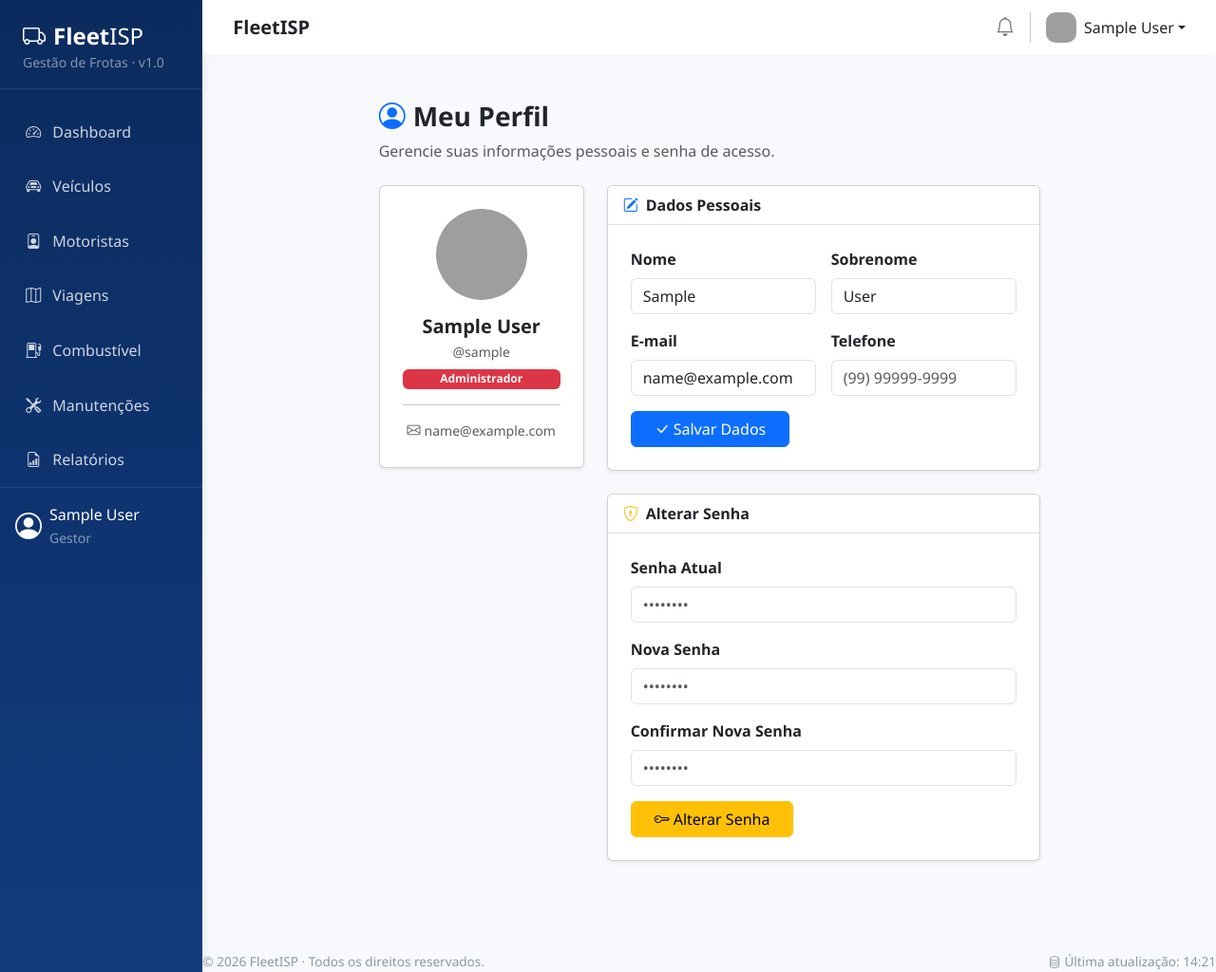
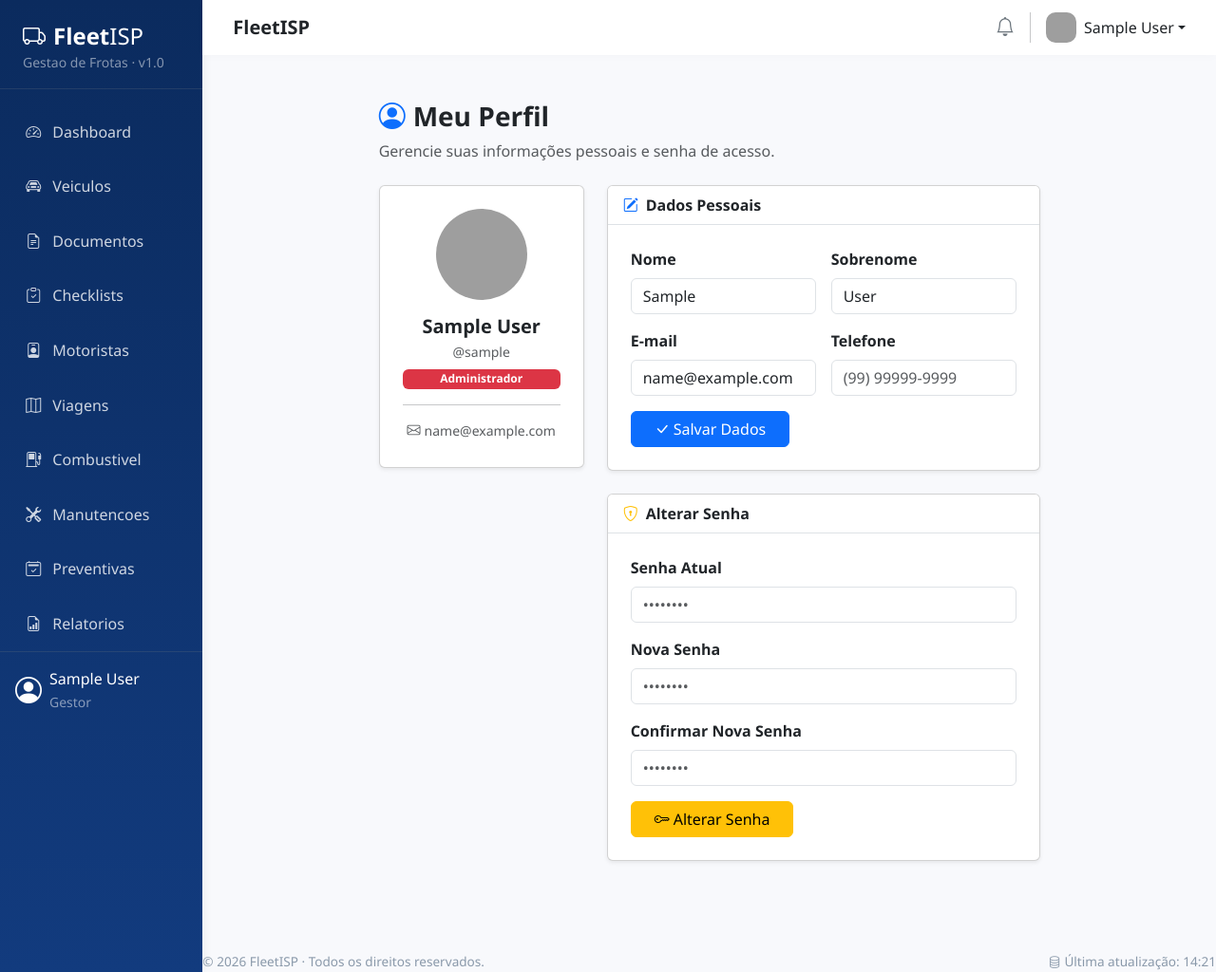
Before and after one commit to FrotaISP/frotaisp, a Django app: page /accounts/perfil/ in a window 1280 px wide. Shown: the whole page at 95% size. Run offline with Django 4.2, Linux system fonts and the light colour scheme; the visitor is signed in with stand-in values (Sample User, id 1); grey boxes are pictures that could not be loaded.

Commit message:
Add sidebar links for high priority fleet features

```diff
--- a/templates/includes/sidebar.html
+++ b/templates/includes/sidebar.html
@@ -5,14 +5,20 @@
             <h4 class="text-white fw-bold mb-0">
                 <i class="bi bi-truck me-2"></i>Fleet<span class="fw-light">ISP</span>
             </h4>
-            <small class="text-white-50">Gestão de Frotas · v1.0</small>
+            <small class="text-white-50">Gestao de Frotas · v1.0</small>
         </div>
         <nav class="nav flex-column mt-3">
             <a class="nav-link {% if request.resolver_match.app_name == 'dashboard' %}active{% endif %}" href="{% url 'dashboard:index' %}">
                 <i class="bi bi-speedometer2"></i> Dashboard
             </a>
-            <a class="nav-link {% if request.resolver_match.app_name == 'vehicles' %}active{% endif %}" href="{% url 'vehicles:list' %}">
-                <i class="bi bi-car-front"></i> Veículos
+            <a class="nav-link {% if request.resolver_match.app_name == 'vehicles' and request.resolver_match.url_name == 'list' %}active{% endif %}" href="{% url 'vehicles:list' %}">
+                <i class="bi bi-car-front"></i> Veiculos
+            </a>
+            <a class="nav-link {% if request.resolver_match.url_name == 'documents' %}active{% endif %}" href="{% url 'vehicles:documents' %}">
+                <i class="bi bi-file-earmark-text"></i> Documentos
+            </a>
+            <a class="nav-link {% if request.resolver_match.url_name == 'checklists' %}active{% endif %}" href="{% url 'vehicles:checklists' %}">
+                <i class="bi bi-clipboard-check"></i> Checklists
             </a>
             <a class="nav-link {% if request.resolver_match.app_name == 'drivers' %}active{% endif %}" href="{% url 'drivers:list' %}">
                 <i class="bi bi-person-badge"></i> Motoristas
@@ -21,13 +27,16 @@
                 <i class="bi bi-map"></i> Viagens
             </a>
             <a class="nav-link {% if request.resolver_match.app_name == 'fuel' %}active{% endif %}" href="{% url 'fuel:list' %}">
-                <i class="bi bi-fuel-pump"></i> Combustível
+                <i class="bi bi-fuel-pump"></i> Combustivel
             </a>
-            <a class="nav-link {% if request.resolver_match.app_name == 'maintenance' %}active{% endif %}" href="{% url 'maintenance:list' %}">
-                <i class="bi bi-tools"></i> Manutenções
+            <a class="nav-link {% if request.resolver_match.app_name == 'maintenance' and request.resolver_match.url_name == 'list' %}active{% endif %}" href="{% url 'maintenance:list' %}">
+                <i class="bi bi-tools"></i> Manutencoes
+            </a>
+            <a class="nav-link {% if request.resolver_match.url_name == 'plans' %}active{% endif %}" href="{% url 'maintenance:plans' %}">
+                <i class="bi bi-calendar2-check"></i> Preventivas
             </a>
             <a class="nav-link {% if request.resolver_match.app_name == 'reports' %}active{% endif %}" href="{% url 'reports:dashboard' %}">
-                <i class="bi bi-file-earmark-bar-graph"></i> Relatórios
+                <i class="bi bi-file-earmark-bar-graph"></i> Relatorios
             </a>
         </nav>
         <div class="mt-auto p-3 border-top border-secondary border-opacity-25">
```
